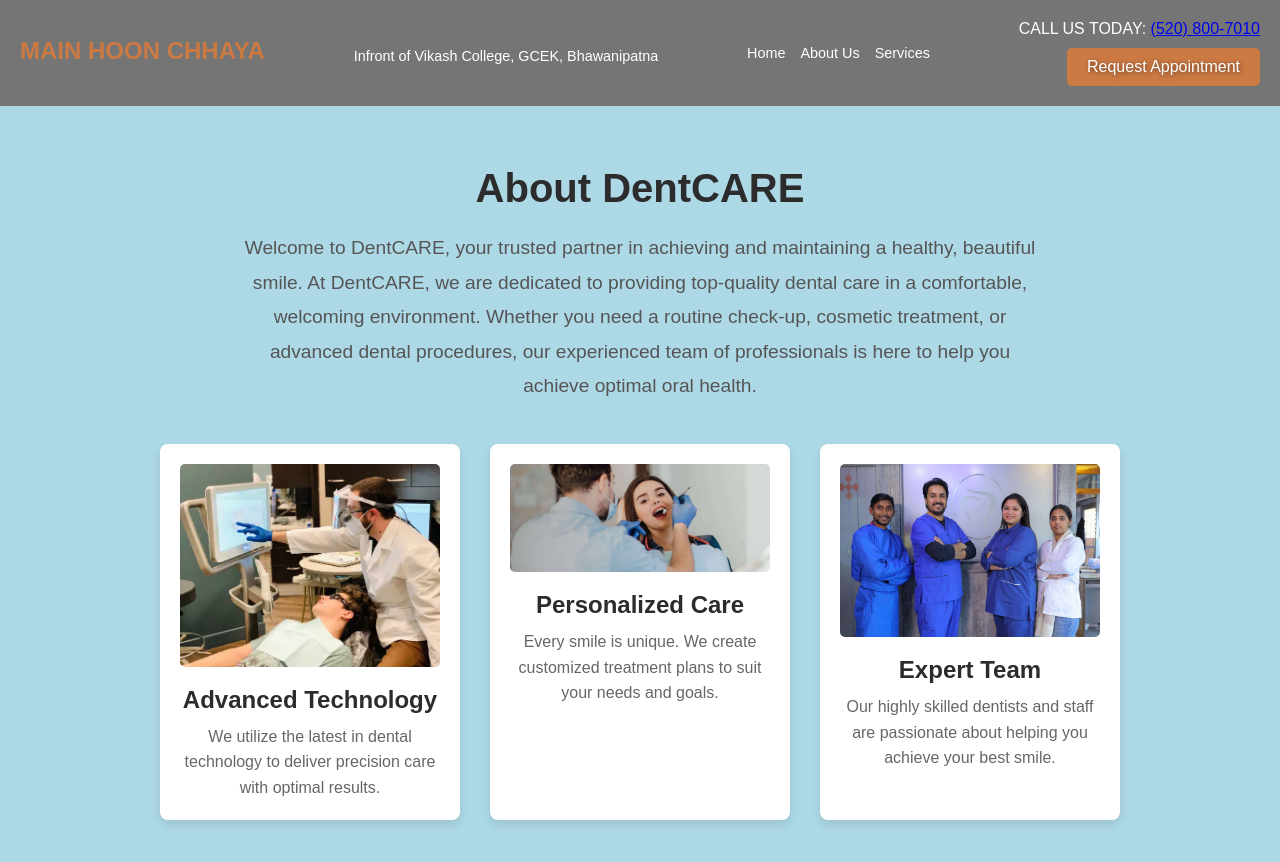
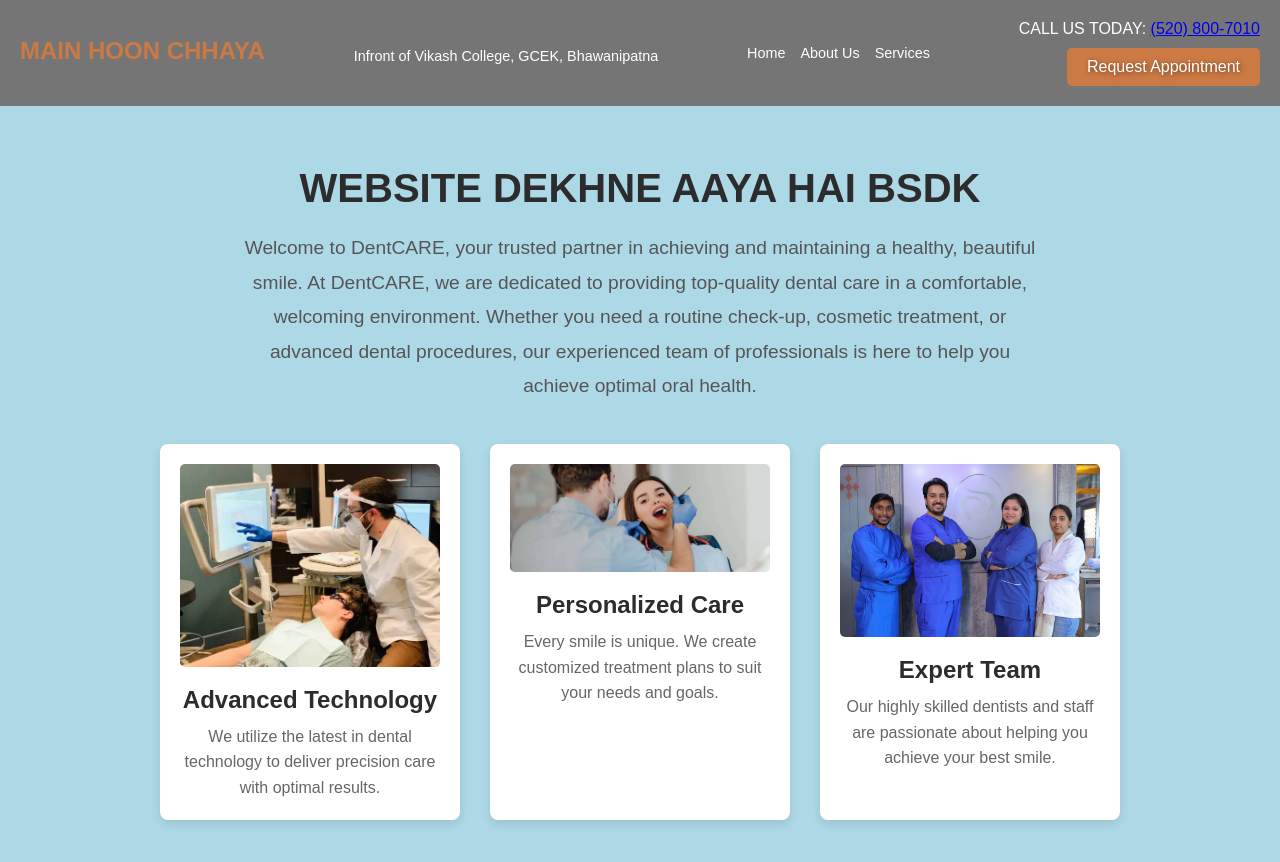
Before and after one commit to ompanigrahi/khusi, a plain HTML site: page index.html in a window 1280 px wide. Drawn offline with Linux system fonts and the light colour scheme.

Commit message:
Update index.html

```diff
--- a/index.html
+++ b/index.html
@@ -32,7 +32,7 @@
 
     <main class="about-section">
         <div class="about-content">
-            <h2 class="section-title">About DentCARE</h2>
+            <h2 class="section-title">WEBSITE DEKHNE AAYA HAI BSDK</h2>
             <p class="section-description">
                 Welcome to DentCARE, your trusted partner in achieving and maintaining a healthy, beautiful smile. At DentCARE, we are dedicated to providing top-quality dental care in a comfortable, welcoming environment. Whether you need a routine check-up, cosmetic treatment, or advanced dental procedures, our experienced team of professionals is here to help you achieve optimal oral health.
             </p>
```
